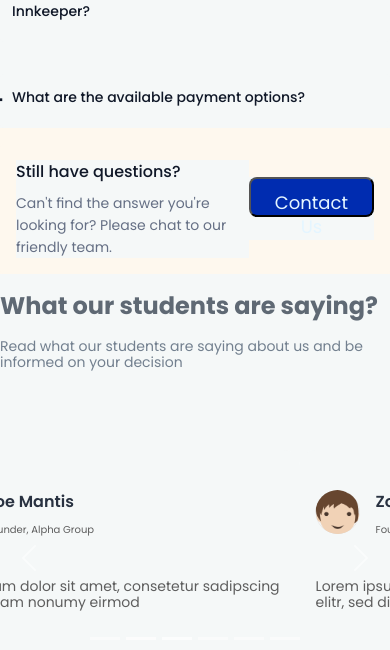
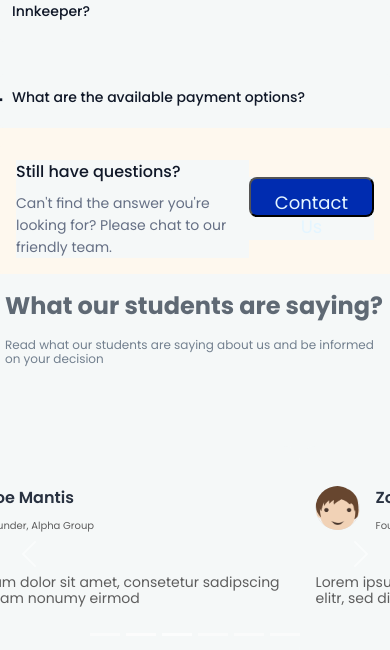
Before and after one commit to SamuelOkoduwa/InkeeperApp, a React (Vite) app: page /about in a window 390 px wide. Shown: the part 6186-6836 px from the top of the page. Built offline with nearby package versions, Linux system fonts and the light colour scheme.

Commit message:
adjusted titlecontainer p for small/large screen

```diff
--- a/src/components/Testimonials/Testimonials.module.css
+++ b/src/components/Testimonials/Testimonials.module.css
@@ -33,9 +33,25 @@
   font-size: 14px;
   line-height: 16px;
   margin: 0;
+  color: #73808f;
+  white-space: nowrap; /* Prevent text wrapping on large screens */
   width: 100%;
-  color: #73808f;
 }
+
+@media (max-width: 576px) {
+  .titlecontainer {
+    padding: 0 5px; /* Adjust padding for small screens */
+  }
+
+  .titlecontainer p {
+    font-size: 12px;
+    line-height: 14px;
+    white-space: normal; /* Allow text wrapping on small screens */
+    overflow: visible; /* Allow visible overflow */
+
+  }
+}
+
 
 .testimonialContainer {
   display: flex;
```
